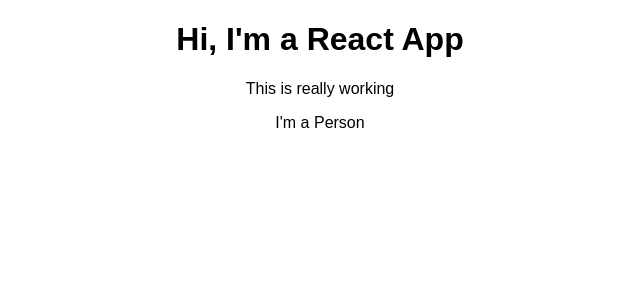
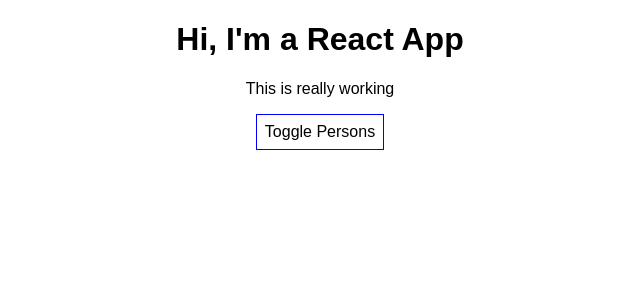
Before and after one commit to giogiokuma/react-complete-guide, a React (Create React App) app: page / in a window 1280 px wide. Shown: the top 300 px of the page, without its empty margins (320-960 px from the left). Built offline with nearby package versions, Linux system fonts and the light colour scheme.

Commit message:
add Sec4-56

```diff
--- a/src/App.js
+++ b/src/App.js
@@ -3,12 +3,81 @@
 import Person from './Person/Person';
 
 class App extends Component {
+  state = {
+    persons: [
+      { id: 'asfa1', name: 'Max', age: '28' },
+      { id: 'vasdf1', name: 'Manu', age: '29' },
+      { id: 'asdf1', name: 'Stephanie', age: '26'}
+    ],
+    otherState: 'Some other value',
+    showPersons:false
+  }
+
+
+  togglePersonsHandler = () => {
+    const doesShow = this.state.showPersons;
+    this.setState({showPersons: !doesShow});
+  }
+  nameChangeHandler = (event, id) => {
+    const personIndex = this.state.persons.findIndex(p => {
+      return p.id === id;
+    });
+    const person = {
+      ...this.state.persons[personIndex]
+    };
+    person.name = event.target.value;
+    const persons = [...this.state.persons];
+    persons[personIndex] = person;
+    this.setState({persons: persons});
+
+
+    this.setState({
+      persons:[
+        {name: 'Max', age: 28},
+        {name: event.target.value, age: 29},
+        {name: 'Stephanie', age: 28}
+      ]
+    })
+  }
+  deletePersonHandler = (personIndex) => {
+    const persons = this.state.persons.splice();
+
+    persons.splice(personIndex, 1);
+    this.setState({persons: persons})
+  }
+
   render() {
+    const style= {
+      backgroundColor: 'white',
+      font: 'inherit',
+      border: '1px solid blue',
+      padding: '8px',
+      cursor: 'pointer'
+    };
+    let persons = null;
+
+    if (this.state.showPersons) {
+      persons = (
+        <div>
+          {this.state.persons.map((person, index) => {
+            return <Person
+              onClick={()=> this.deletePersonHandler(index)}
+              name={person.name}
+              age={person.age}
+              key={person.id}
+              changed={(event)=> this.nameChangeHandler(event, person.id)}
+            />
+          })}
+        </div>
+
+      );
+    }
     return (
       <div className="App">
         <h1>Hi, I'm a React App</h1>
         <p>This is really working</p>
-        <Person />
+        <button style={style} onClick={this.togglePersonsHandler}>Toggle Persons</button>
+         {persons}
       </div>
 
     );
--- /dev/null
+++ b/src/Person/Person.css
@@ -0,0 +1,8 @@
+.Person {
+    width:60%;
+    margin:auto;
+    border:1px solid #eee;
+    box-shadow:0 2px 3px #ccc;
+    padding:16px;
+    text-align:center;
+}
--- a/src/Person/Person.js
+++ b/src/Person/Person.js
@@ -1,6 +1,14 @@
 import React from 'react';
-const person = () => {
-  return <p>I'm a Person</p>
+import './Person.css';
+const person = (props) => {
+  return (
+    <div className="Person">
+      <p>I'm {props.name} and I am {props.age}</p>
+      <p>{props.children}</p>
+      <input type="text" onChange={props.changed} />
+    </div>
+  )
+  //return <p>I'm a Person and I'm {Math.floor(Math.random() * 30)} years old!</p>
 }
 
 export default person;
```
